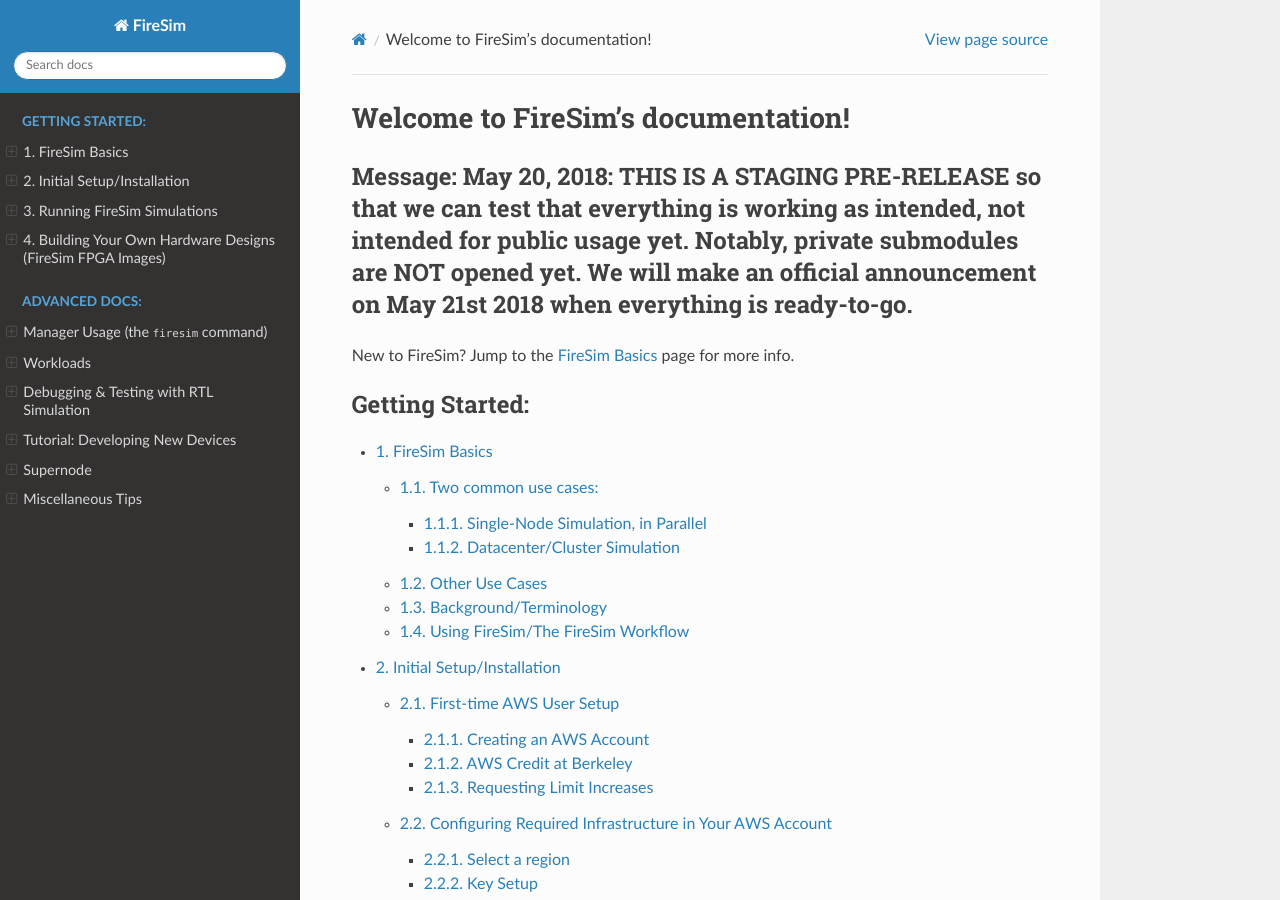
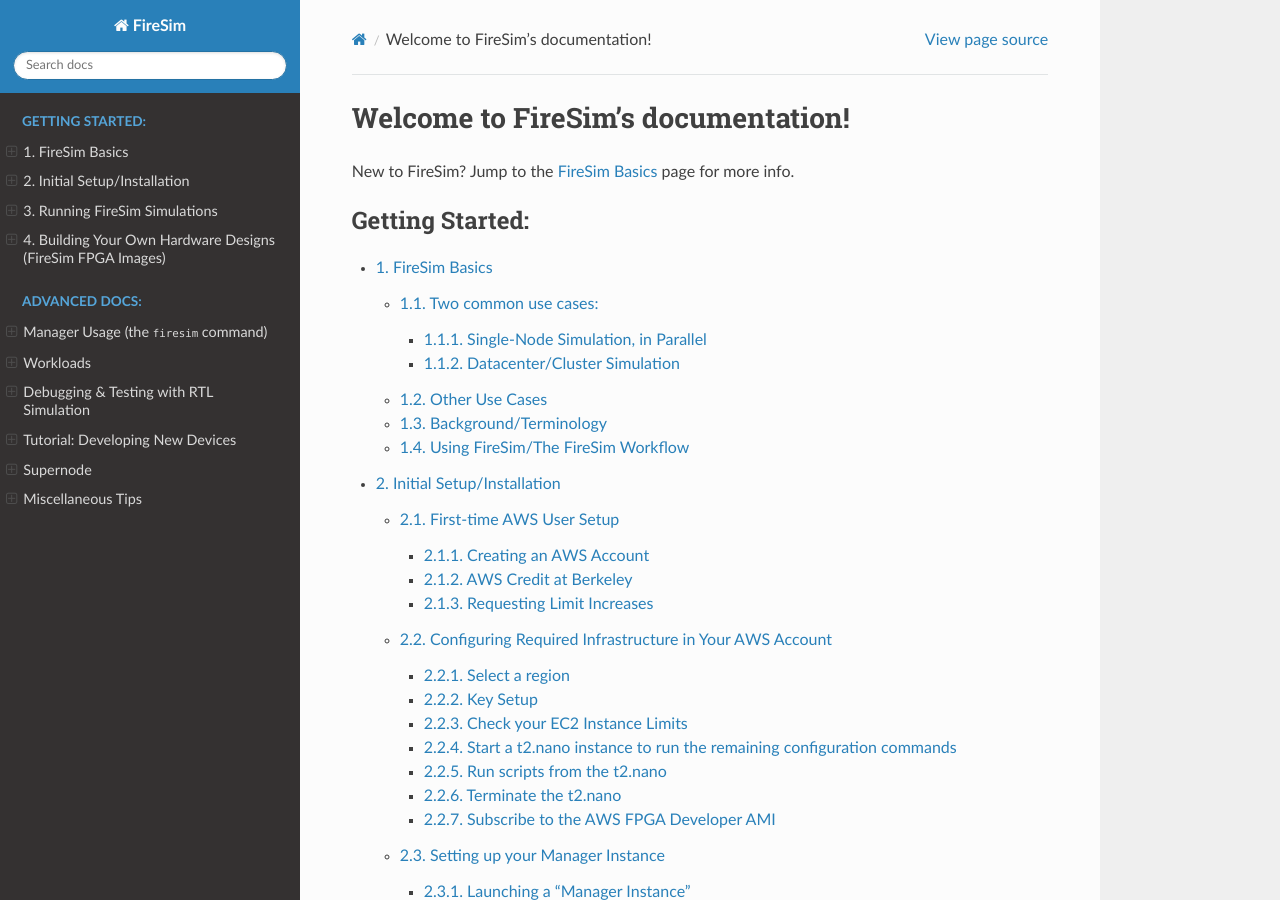
Before and after one commit to firesim/firesim, a Sphinx documentation site: the page built from docs/index.rst, in a window 1280 px wide and 900 px high. Built offline with Sphinx 7.4.7 and the Read the Docs theme 2.0.0, drawn with Linux system fonts in a browser that asks for light colours.

Commit message:
good to release, remove staging messages

```diff
--- a/docs/index.rst
+++ b/docs/index.rst
@@ -5,13 +5,6 @@
 
 Welcome to FireSim's documentation!
 ===================================
-
-
-
-Message: May 20, 2018: THIS IS A STAGING PRE-RELEASE so that we can test that everything is working as intended, not intended for public usage yet. Notably, private submodules are NOT opened yet. We will make an official announcement on May 21st 2018 when everything is ready-to-go.
-------------------------------------------------------------------------------
-
-
 
 New to FireSim? Jump to the :ref:`firesim-basics` page for more info.
 
```
Also changed, not shown: README.md (+0 -2 lines).
